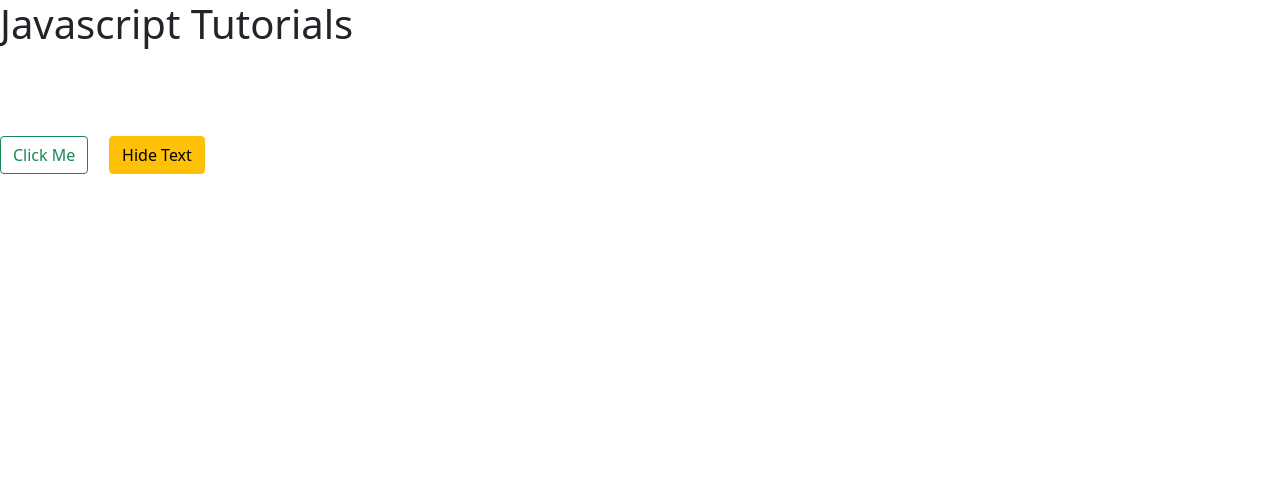
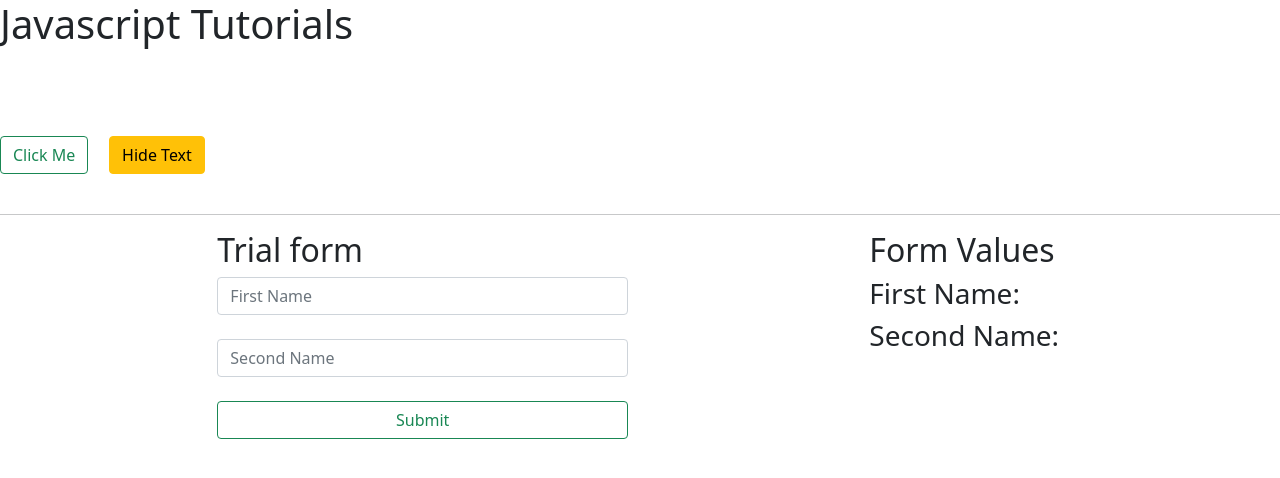
Before and after one commit to denisemacharia/javascript, a plain HTML site: page javascript/index.html in a window 1280 px wide. Drawn offline with Linux system fonts and the light colour scheme.

Commit message:
Add files via upload

```diff
--- a/javascript/index.html
+++ b/javascript/index.html
@@ -14,8 +14,21 @@
     <h2 id="heading"></h2><br>
 <button class="btn btn-outline-success" onclick="display()">Click Me</button>&nbsp;&nbsp;&nbsp;&nbsp;
 <button class="btn btn-warning" onclick="hide()">Hide Text</button>
+<br> <br> <hr>
+    <div class="row">
+        <div class="col-sm-4 offset-2">
+            <h2>Trial form</h2>
+            <input class="form-control" type="text" id="fname" placeholder="First Name"> <br>
+            <input class="form-control" type="text" id="lname" placeholder="Second Name"> <br>
 
-
+            <button class="btn btn-outline-success form-control" onclick="read()">Submit</button>
+        </div>
+        <div class="col-sm-4 offset-2">
+            <h2>Form Values</h2>
+            <h3>First Name: <span id="fnamevalue"></span></h3>
+            <h3>Second Name: <span id="lnamevalue"></span></h3>
+        </div>
+    </div>
 
 </body>
 </html>
--- a/javascript/js/index.js
+++ b/javascript/js/index.js
@@ -5,3 +5,11 @@ document.getElementById("heading").innerHTML="This is Javascript";
 function hide(){
 document.getElementById("heading").innerHTML="";
 }
+
+function read(){
+    let fname = document.getElementById("fname").value;
+    let lname = document.getElementById("lname").value;
+
+    document.getElementById("fnamevalue").innerHTML=fname;
+    document.getElementById("lnamevalue").innerHTML=lname;
+}
```
